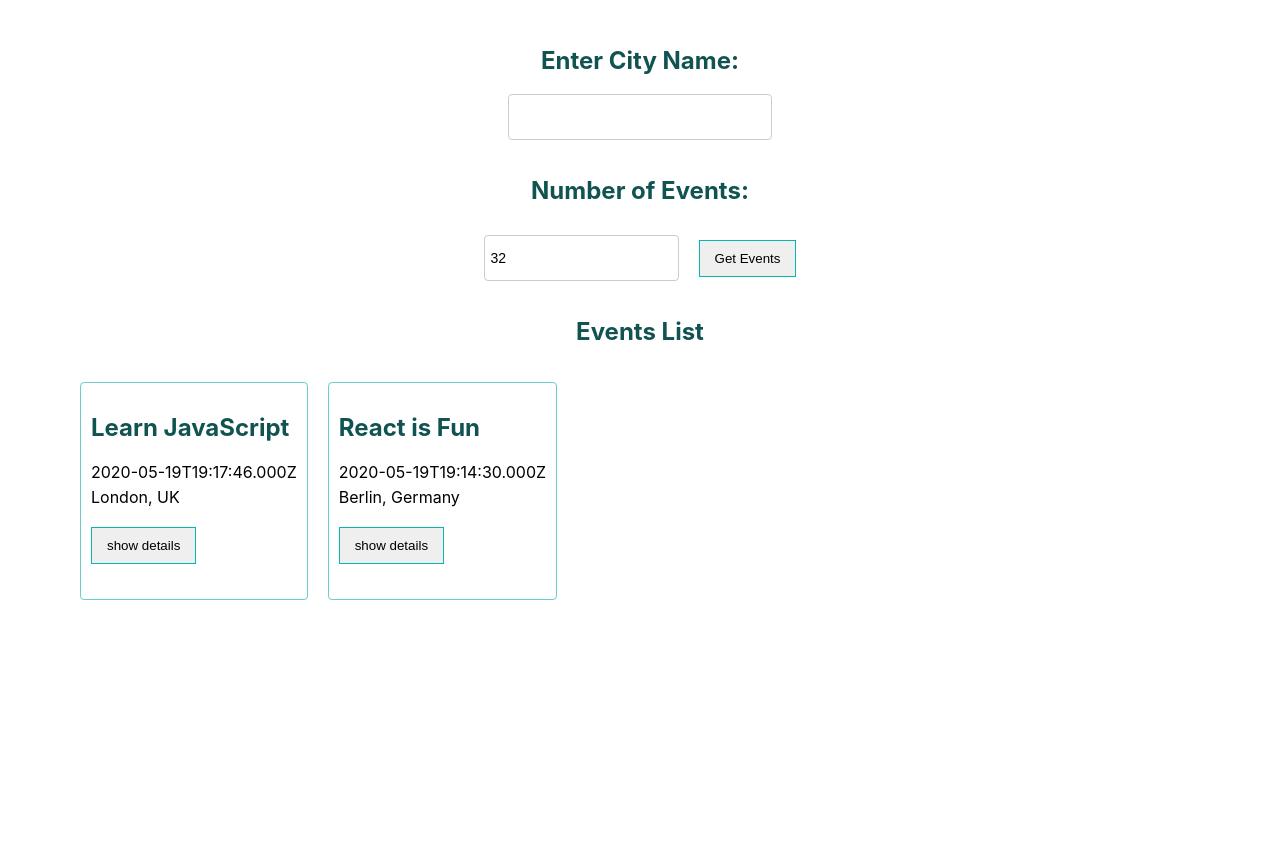
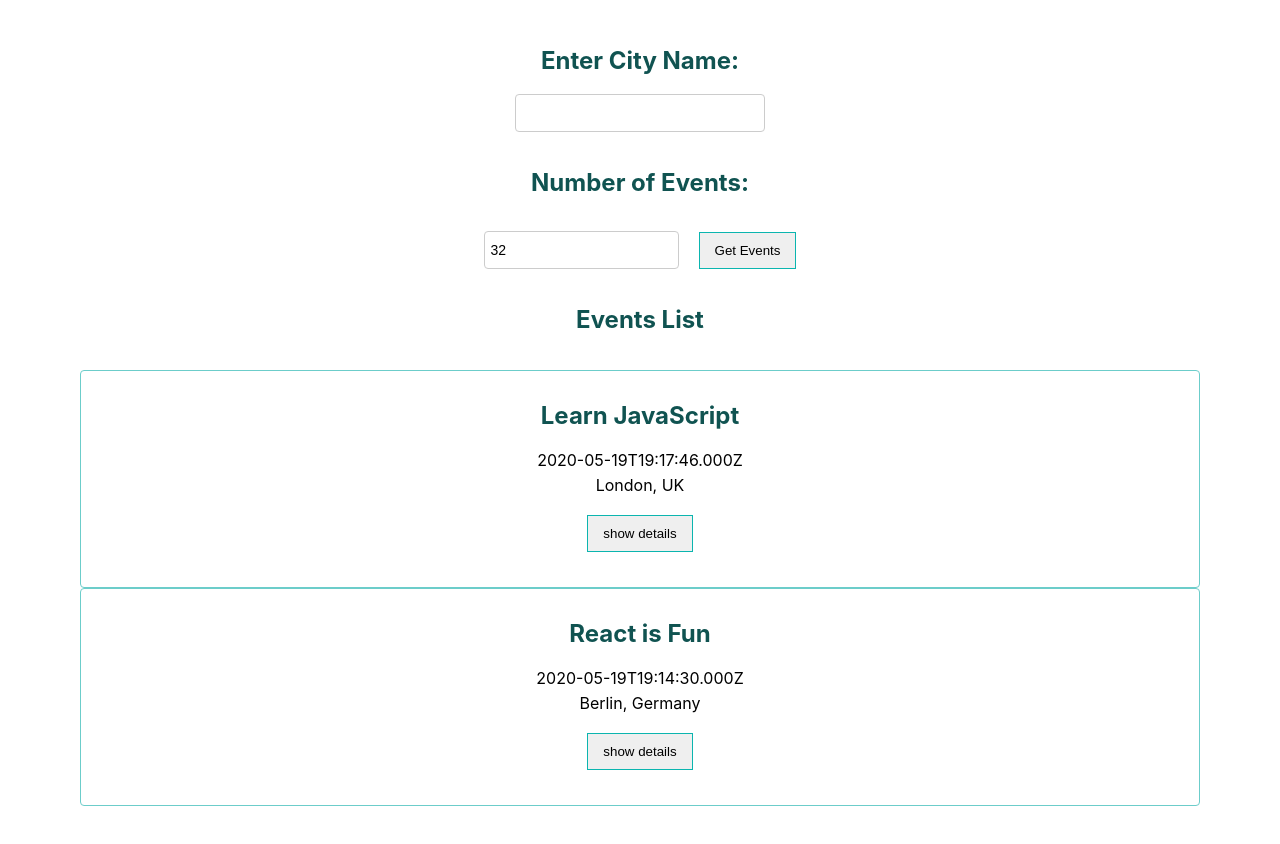
Before and after one commit to Priyanka-koraganji/meet-project, a React (Create React App) app: page / in a window 1280 px wide. Shown: the top 844 px of the page. Before the commit the page ends 800 px from the top, so only its background shows below. Built offline with nearby package versions, Linux system fonts and the light colour scheme.

Commit message:
bugs fixed

```diff
--- a/src/App.css
+++ b/src/App.css
@@ -16,11 +16,10 @@
 
 .EventList {
   padding: 2vh;
-  display: flex;
-  flex-wrap: wrap;
+  /* display: flex; */
 }
 
-*/ .App * {
+.App * {
   box-sizing: border-box;
 }
 
@@ -99,13 +98,11 @@ input[type="textbox"] {
 
 .event {
   padding: 10px 10px 35px;
-  margin-bottom: 10px;
-  margin-right: 20px;
-  text-align: left;
+  text-align: center;
   border-radius: 4px;
   position: relative;
   border: 1px solid #6ccdca;
-  width: 30opx;
+  width: 100%;
 
 }
 
@@ -261,4 +258,16 @@ input[type="textbox"] {
     min-width: auto;
     margin: 0 auto;
   }
+
 }
+
+/* @media screen and (max-width: 600px) {
+  .EventList {
+    display: flex;
+    flex-direction: column;
+  }
+
+  .event {
+    width: 100%;
+  }
+} */
--- a/src/App.js
+++ b/src/App.js
@@ -19,9 +19,9 @@ class App extends Component {
   componentDidMount() {
     this.mounted = true;
     getEvents().then((events) => {
-      if (this.mounted) {
-        this.setState({ events, locations: extractLocations(events) });
-      }
+
+      this.setState({ events, locations: extractLocations(events) });
+
     });
   }
 
@@ -29,7 +29,7 @@ class App extends Component {
     this.mounted = false;
   }
   updateEvents = (location, number) => {
-    if (number === undefined) {
+    if (!number) {
       number = this.state.eventCount
     }
     else {
@@ -37,14 +37,14 @@ class App extends Component {
         eventCount: number
       })
     }
-    if (location === undefined) {
+    if (!location) {
       location = this.state.defLocation
     }
     console.log(location, number);
     getEvents().then((events) => {
       let locationEvents = (location === 'all') ?
         events :
-        events.filter((event) => event.location === location).slice(0, number);
+        events.filter((event) => event.location === location);
       locationEvents = locationEvents.slice(0, number);
       console.log(locationEvents);
       this.setState({
--- a/src/CitySearch.js
+++ b/src/CitySearch.js
@@ -21,13 +21,12 @@ class CitySearch extends Component {
         });
     };
     handleItemClicked = (suggestion) => {
-        let number = undefined;
         this.setState({
             query: suggestion,
             showSuggestions: false
         });
 
-        this.props.updateEvents(suggestion, number);
+        this.props.updateEvents(suggestion, undefined);
     }
     render() {
         return (
--- a/src/EventList.js
+++ b/src/EventList.js
@@ -1,5 +1,6 @@
 import React, { Component } from 'react';
 import Event from './Event';
+import { Row, Col } from 'react-bootstrap';
 
 class EventList extends Component {
   render() {
@@ -7,13 +8,17 @@ class EventList extends Component {
     return (
       <>
         <h2>Events List</h2>
-        <ul className="EventList row">
-          {events.map(event =>
-            <li key={event.id} className="col-4">
-              <Event event={event} />
-            </li>
-          )}
-        </ul>
+        <Row>
+          <ul className="EventList">
+            {events.map(event =>
+              <Col md={6} xs={12}>
+                <li key={event.id}>
+                  <Event event={event} />
+                </li>
+              </Col>
+            )}
+          </ul>
+        </Row>
       </>
     );
   }
--- a/src/NumberOfEvents.js
+++ b/src/NumberOfEvents.js
@@ -10,17 +10,34 @@ class NumberOfEvents extends Component {
     }
     handleInputChanged = (event) => {
         let number = event.target.value;
+        // if (number > 0 && number <= 32) {
+        //     this.setState({
+        //         number: number
+        //     });
+        // }
+        // else if (number > 32 || number < 1) {
+        //     this.setState({
+        //         number: 32
+        //     });
+        //     number = 32;
+        // } else {
+        //     this.setState({
+        //         number: NaN
+        //     });
+        //     number = 1;
+        // }
+
         this.setState({
             number: number
-        });
+        })
+
+
     };
 
     handleItemClicked = () => {
-        let location = undefined;
         let number = this.state.number;
-        this.props.updateEvents(location, number);
+        this.props.updateEvents(undefined, number);
     }
-
     render() {
 
         return (
--- a/src/mock-data.js
+++ b/src/mock-data.js
@@ -78,6 +78,7 @@ const mockData = [
         "eventType": "default"
     },
 
+
 ]
 //mockData = JSON.parse(JSON.stringify(mockData));
 export { mockData };
```
Also changed, not shown: 1 other file (tests, documents, lock files or other folders).
